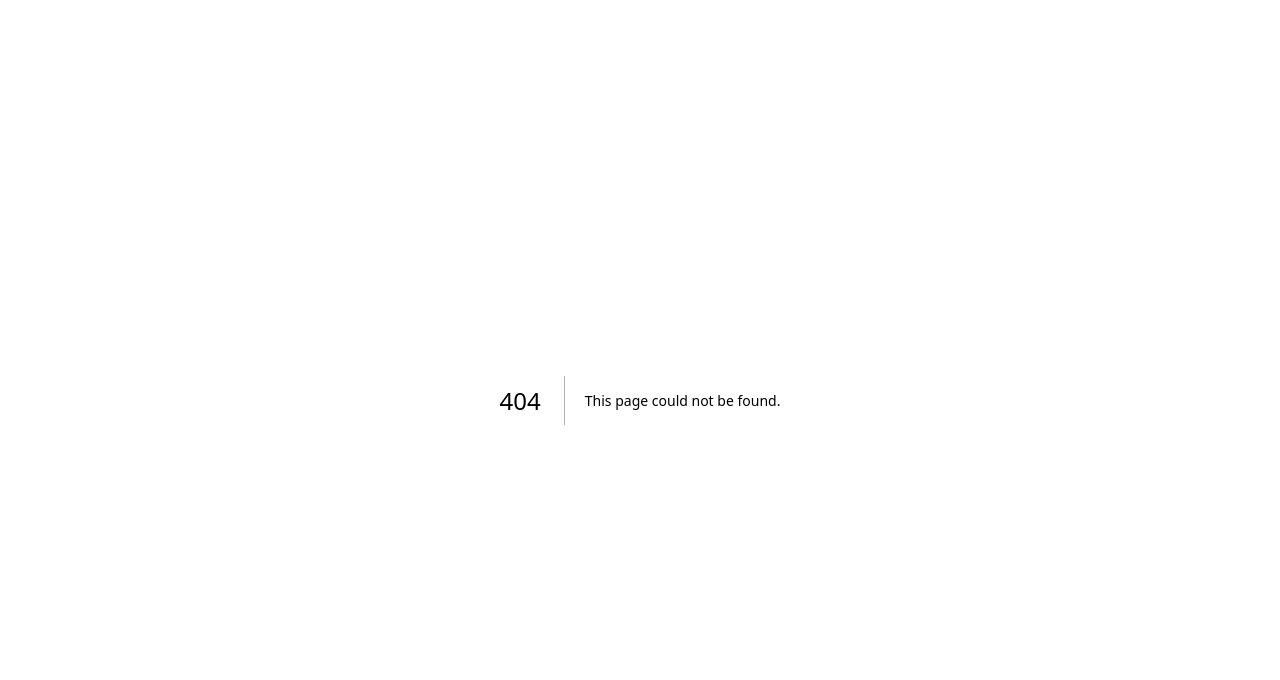
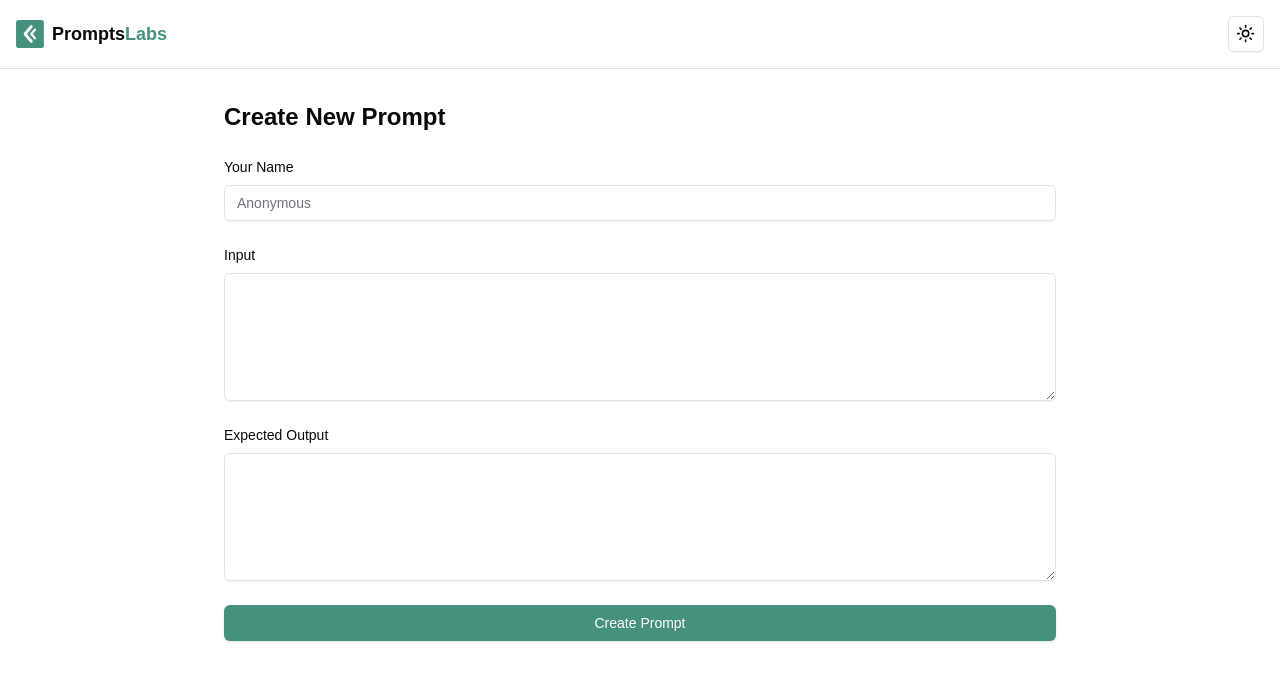
Before and after one commit to mazeincoding/PromptsLabs, a Next.js app: page /prompts/create in a window 1280 px wide. Before the commit this address had no page. Shown: the top 680 px of the page. Built offline with nearby package versions, Linux system fonts and the light colour scheme; no server answers.

Commit message:
Created /prompts/create page

```diff
--- a/src/app/layout.tsx
+++ b/src/app/layout.tsx
@@ -2,6 +2,7 @@ import type { Metadata } from "next";
 import localFont from "next/font/local";
 import { ThemeProvider } from "next-themes";
 import "./globals.css";
+import { Toaster } from "@/components/ui/toaster";
 
 const geistSans = localFont({
   src: "./fonts/GeistVF.woff",
@@ -31,6 +32,7 @@ export default function RootLayout({
       >
         <ThemeProvider attribute="class" defaultTheme="system" enableSystem>
           {children}
+          <Toaster />
         </ThemeProvider>
       </body>
     </html>
--- /dev/null
+++ b/src/app/prompts/create/page.tsx
@@ -0,0 +1,107 @@
+"use client";
+
+import { useState } from "react";
+import { useRouter } from "next/navigation";
+import { Button } from "@/components/ui/button";
+import { Input } from "@/components/ui/input";
+import { Textarea } from "@/components/ui/textarea";
+import { add_prompt } from "@/lib/prompt-utils";
+import { Header } from "@/components/header";
+import { useToast } from "@/hooks/use-toast";
+import { Loader2 } from "lucide-react";
+
+export default function CreatePromptPage() {
+  const router = useRouter();
+  const [input, set_input] = useState("");
+  const [expected_output, set_expected_output] = useState("");
+  const [name, set_name] = useState("");
+  const [is_submitting, set_is_submitting] = useState(false);
+  const { toast } = useToast();
+
+  const handle_submit = async (e: React.FormEvent) => {
+    e.preventDefault();
+    set_is_submitting(true);
+    try {
+      await add_prompt({
+        input,
+        expected_output,
+        is_hot: false,
+        created_by: name || "Anonymous",
+      });
+      toast({
+        title: "Prompt created",
+        description: "Your prompt has been added successfully.",
+      });
+      router.push("/prompts");
+    } catch (error) {
+      console.error("Failed to add prompt:", error);
+      toast({
+        title: "Error",
+        description: "Failed to create prompt. Please try again.",
+        variant: "destructive",
+      });
+    } finally {
+      set_is_submitting(false);
+    }
+  };
+
+  return (
+    <div className="min-h-screen flex flex-col">
+      <Header show_create_button={false} />
+      <div className="flex-1 container mx-auto p-8 max-w-4xl">
+        <h1 className="text-2xl font-bold mb-6">Create New Prompt</h1>
+        <form onSubmit={handle_submit} className="space-y-6">
+          <div>
+            <label htmlFor="name" className="block mb-2 text-sm font-medium">
+              Your Name
+            </label>
+            <Input
+              id="name"
+              value={name}
+              onChange={(e) => set_name(e.target.value)}
+              placeholder="Anonymous"
+              className="w-full"
+            />
+          </div>
+          <div>
+            <label htmlFor="input" className="block mb-2 text-sm font-medium">
+              Input
+            </label>
+            <Textarea
+              id="input"
+              value={input}
+              onChange={(e) => set_input(e.target.value)}
+              required
+              className="w-full h-32"
+            />
+          </div>
+          <div>
+            <label
+              htmlFor="expected_output"
+              className="block mb-2 text-sm font-medium"
+            >
+              Expected Output
+            </label>
+            <Textarea
+              id="expected_output"
+              value={expected_output}
+              onChange={(e) => set_expected_output(e.target.value)}
+              required
+              className="w-full h-32"
+            />
+          </div>
+          <Button type="submit" className="w-full" disabled={is_submitting}>
+            {is_submitting ? (
+              <>
+                <Loader2 className="mr-2 h-4 w-4 animate-spin" />
+                Creating...
+              </>
+            ) : (
+              "Create Prompt"
+            )}
+          </Button>
+        </form>
+      </div>
+    </div>
+  );
+}
--- a/src/components/header.tsx
+++ b/src/components/header.tsx
@@ -7,7 +7,11 @@ import { Button } from "./ui/button";
 import { Plus } from "lucide-react";
 import { useRouter } from "next/navigation";
 
-export function Header() {
+export function Header({
+  show_create_button = true,
+}: {
+  show_create_button?: boolean;
+}) {
   const router = useRouter();
 
   return (
@@ -20,6 +24,7 @@ export function Header() {
       </Link>
       <div className="flex items-center gap-4">
         <ThemeToggle />
+        {show_create_button && (
           <Button
             className="gap-2"
             onClick={() => router.push("/prompts/create")}
@@ -27,6 +32,7 @@ export function Header() {
             Create prompt
             <Plus className="w-4 h-4" />
           </Button>
+        )}
       </div>
     </header>
   );
```
Lines whose indentation alone changed are shown as unchanged.
